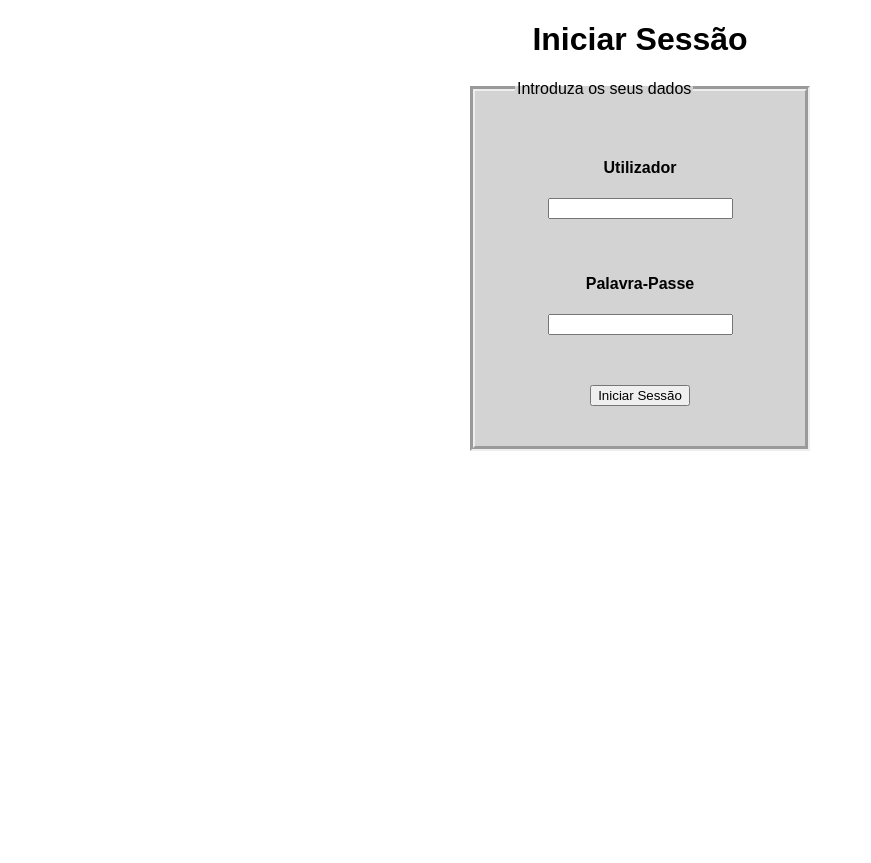
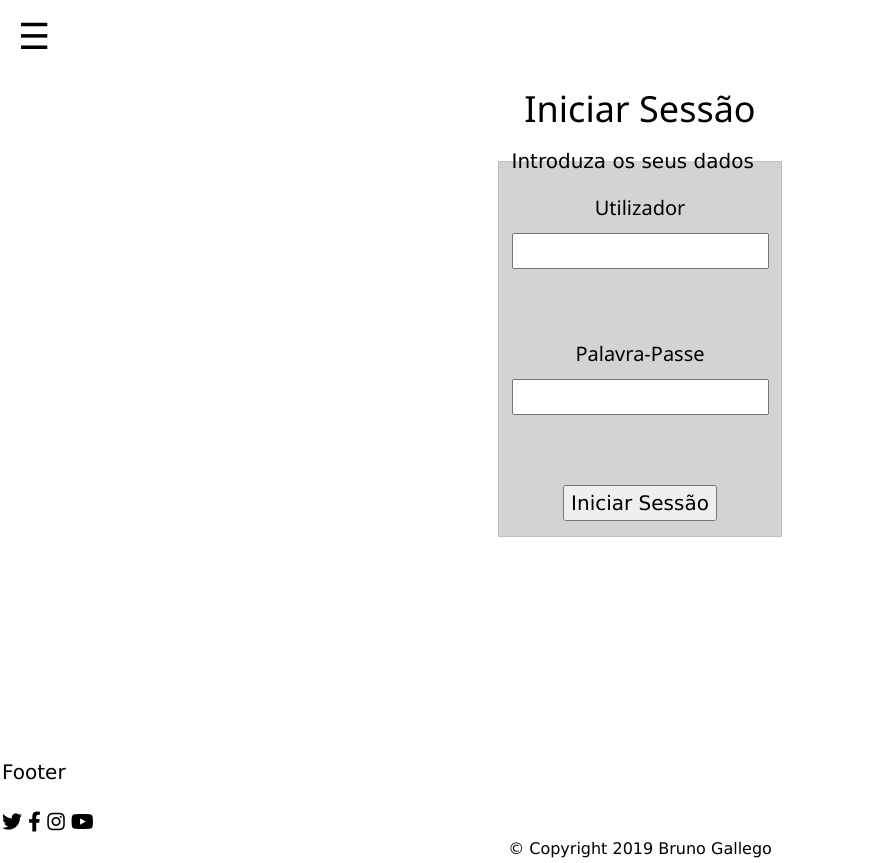
Before and after one commit to Brunodesa/registo01, a Flask app: page /login in a window 1280 px wide. Shown: the whole page, without its empty margins (0-871 px from the left). Before the commit the page ends 451 px from the top, so only its background shows below. Run offline with Flask 2, Linux system fonts and the light colour scheme; some libraries are stand-ins or nearby versions.

Commit message:
sidebar, login e footer

```diff
--- a/app.py
+++ b/app.py
@@ -1,6 +1,11 @@
 from flask import Flask, render_template, request
 
 app = Flask(__name__)
+
+
+@app.route('/')
+def index():
+    return render_template('index.html')
 
 
 def gravar(v1, v2, v3):
@@ -8,7 +13,7 @@
     ficheiro = sqlite3.connect('db/Utilizadores.db')
     db = ficheiro.cursor()
     db.execute("CREATE TABLE IF NOT EXISTS usr (nome text,email text, passe text)")
-    db.execute(" INSERT INTO usr VALUES (?, ?, ?)", (v1, v2, v3))
+    db.execute("INSERT INTO usr VALUES (?, ?, ?)", (v1, v2, v3))
     ficheiro.commit()
     ficheiro.close()
 
@@ -17,24 +22,25 @@
     import sqlite3
     ficheiro = sqlite3.connect('db/Utilizadores.db')
     db = ficheiro.cursor()
-    db.execute(" SELECT nome FROM usr WHERE nome = ?", (v1,))
+    db.execute("SELECT * FROM usr WHERE nome = ?", (v1,))
     valor = db.fetchone()
     ficheiro.close()
     return valor
 
 
-def alterar(v1, v2):
+
+def log(v1, v2):
     import sqlite3
     ficheiro = sqlite3.connect('db/Utilizadores.db')
     db = ficheiro.cursor()
-    db.execute(" UPDATE usr SET passe = ? WHERE nome = ?", (v2, v1))
-    ficheiro.commit()
+    db.execute("SELECT * FROM usr WHERE nome = ? and passe = ?", (v1, v2,))
+    valor = db.fetchone()
     ficheiro.close()
+    return valor
 
 
-@app.route('/', methods=['GET', 'POST'])
+@app.route('/registo', methods=['GET', 'POST'])
 def route():
-    print(existe('admin'))
     erro = None
     if request.method == 'POST':
         v1 = request.form['utilizador']
@@ -42,7 +48,7 @@
         v3 = request.form['passe']
         v4 = request.form['cpasse']
         if existe(v1):
-            erro = 'O utlizador já existe.'
+            erro = 'O Utilizador já existe.'
         elif v3 != v4:
             erro = 'A palavra passe não coincide.'
         else:
@@ -50,20 +56,14 @@
     return render_template('registo.html', erro=erro)
 
 
-@app.route('/', methods=['GET', 'POST'])
-def newpasse():
-    erro = None
-    if request.method == 'POST':
-        v1 = request.form['utilizador']
-        v2 = request.form['passe']
-        v3 = request.form['cpasse']
-        if not existe(v1):
-            erro = 'O utlizador não existe.'
-        elif v2 != v3:
-            erro = 'A palavra passe não coincide.'
-        else:
-            alterar(v1, v2)
-    return render_template('newpasse.html', erro=erro)
+def alterar(v1, v2):
+    import sqlite3
+    ficheiro = sqlite3.connect('db/Utilizadores.db')
+    db = ficheiro.cursor()
+    db.execute("UPDATE usr SET passe = ? WHERE nome = ?", (v2, v1))
+    ficheiro.commit()
+    ficheiro.close()
+
 
 
 @app.route('/login', methods=['GET', 'POST'])
@@ -72,18 +72,33 @@
     if request.method == 'POST':
         v1 = request.form['utilizador']
         v2 = request.form['passe']
-        v3 = request.form['cpasse']
-        usr = request.form['utilizador']
-        passes = usr.passes()
-        # Se o utilizador existe e a passe está correta:
-        if usr in passes and passes[usr] == usr.code(request.form['passe']):
-            usr.set(request.form['utilizador'])
-        elif usr not in passes:
-            erro = 'O utilizador não existe.'
+        if not existe(v1):
+            erro = 'O Utilizador não existe.'
+        elif not log(v1, v2):
+            erro = 'A palavra passe está errada.'
         else:
-            erro = 'A palavra passe está incorreta.'
+            erro = 'Bem-Vindo.'
     return render_template('login.html', erro=erro)
 
 
-if __name__ == "__main__":
+
+@app.route('/newpasse', methods=['GET', 'POST'])
+def newpasse():
+    erro = None
+    if request.method == 'POST':
+        v1 = request.form['utilizador']
+        v2 = request.form['passe']
+        v3 = request.form['cpasse']
+        if not existe(v1):
+            erro = 'O Utilizador não existe.'
+        elif v2 != v3:
+            erro = 'A palavra passe não coincide.'
+        else:
+            alterar(v1, v2)
+    return render_template('newpasse.html', erro=erro)
+
+
+
+
+if __name__ == '__main__':
     app.run(debug=True)
--- a/static/style.css
+++ b/static/style.css
@@ -1,12 +1,112 @@
-body{
-    text-align:center;
-    font-family: Arial, Helvetica, sans-serif;
+
+body {
+  font-family: Arial, Helvetica, sans-serif;
+  background-color: white;
+  font-family: Arial, Helvetica, sans-serif;
 }
 
+
 fieldset {
-    padding: 40px;
-    width: 250px;
-    margin: auto;
-    background-color: lightgrey;
-    border: 5px groove;
+  padding: 50px;
+  width: 250px;
+  margin: auto;
+  border: 5px groove;
+  background-color: lightgray;
 }
+
+
+
+
+.navbar {
+  overflow: hidden;
+  background-color: #333;
+}
+
+.navbar a {
+  float: left;
+  font-size: 16px;
+  color: white;
+  text-align: center;
+  padding: 14px 16px;
+  text-decoration: none;
+}
+
+.dropdown {
+  float: left;
+  overflow: hidden;
+}
+
+.dropdown .dropbtn {
+  font-size: 16px;
+  border: none;
+  outline: none;
+  color: white;
+  padding: 14px 16px;
+  background-color: inherit;
+  font-family: inherit;
+  margin: 0;
+}
+
+.navbar a:hover, .dropdown:hover .dropbtn {
+  background-color: red;
+}
+
+.dropdown-content {
+  display: none;
+  position: absolute;
+  background-color: #f9f9f9;
+  min-width: 160px;
+  box-shadow: 0px 8px 16px 0px rgba(0,0,0,0.2);
+  z-index: 1;
+}
+
+.dropdown-content a {
+  float: none;
+  color: black;
+  padding: 12px 16px;
+  text-decoration: none;
+  display: block;
+  text-align: left;
+}
+
+.dropdown-content a:hover {
+  background-color: #ddd;
+}
+
+.dropdown:hover .dropdown-content {
+  display: block;
+}
+
+
+.footer {
+  position: left;
+  left: 0;
+  bottom: 0;
+  padding: 2px;
+  width: 100%;
+  background-color: white;
+  color: black;
+  text-align: left;
+  font-size: 20px;
+}
+
+.fa-facebook {
+  background: #3B5998;
+  color: black;
+
+.fa-instagram {
+  background: #3B5998;
+  color: black;
+
+.fa-twitter {
+  background: #3B5998;
+  color: black;
+
+.fa-youtube {
+  background: #3B5998;
+  color: black;
+
+
+
+</style>
+</head>
--- /dev/null
+++ b/templates/layout.html
@@ -0,0 +1,70 @@
+<link rel="stylesheet" href="/static/style.css">
+<link rel="stylesheet" href="https://www.w3schools.com/w3css/4/w3.css">
+<link rel="stylesheet" href="https://use.fontawesome.com/releases/v5.8.2/css/all.css"
+      integrity="sha384-oS3vJWv+0UjzBfQzYUhtDYW+Pj2yciDJxpsK1OYPAYjqT085Qq/1cq5FLXAZQ7Ay" crossorigin="anonymous">
+{% block titulo %}
+{% endblock %}
+
+<script>
+function w3_open() {
+  document.getElementById("mySidebar").style.display = "block";
+  document.getElementById("myOverlay").style.display = "block";
+}
+function w3_close() {
+  document.getElementById("mySidebar").style.display = "none";
+  document.getElementById("myOverlay").style.display = "none";
+}
+
+</script>
+
+</head>
+
+<!-- Sidebar -->
+<div class="w3-sidebar w3-bar-block w3-animate-left" style="display:none;z-index:5" id="mySidebar">
+    <button class="w3-bar-item w3-button w3-large" onclick="w3_close()">Close &times;</button>
+    <a href="/" class="w3-bar-item w3-button">Home</a>
+    <a href="/p1" class="w3-bar-item w3-button">Jogos</a>
+    <a href="/login" class="w3-bar-item w3-button">Login</a>
+    <a href="/registo" class="w3-bar-item w3-button">Registo</a>
+    <a href="/newpasse" class="w3-bar-item w3-button">Alterar Palavra-Passe</a>
+    <div class="w3-dropdown-hover">
+        <button class="w3-button">Dropdown <i class="fa fa-caret-down"></i></button>
+        <div class="w3-dropdown-content w3-bar-block">
+            <a href="#" class="w3-bar-item w3-button">Link</a>
+            <a href="#" class="w3-bar-item w3-button">Link</a>
+        </div>
+    </div>
+</div>
+
+<!-- Page Content -->
+<div class="w3-overlay w3-animate-opacity" onclick="w3_close()" style="cursor:pointer" id="myOverlay"></div>
+
+<div>
+    <button class="w3-button w3-white w3-xxlarge" onclick="w3_open()">&#9776;</button>
+    <div class="w3-container">
+    </div>
+</div>
+
+{% block conteudo %}
+{% endblock %}
+
+<!---INICIO FOOTER--->
+<body class="footer">
+    <br>
+    <br>
+    <br>
+    <br>
+    <br>
+    <br>
+    <p>Footer</p>
+    <a class="twitter" href="https://twitter.com/login"><i class="fab fa-twitter"></i></i></a>
+    <a class="facebook" href="https://pt-pt.facebook.com/"><i class="fab fa-facebook-f"></i></i></a>
+    <a class="instagram" href="https://www.instagram.com/"><i class="fab fa-instagram"></i></a>
+    <a class="youtube" href="https://www.youtube.com"><i class="fab fa-youtube"></i></a>
+    <center>
+        <small>&copy; Copyright 2019 Bruno Gallego</small>
+    </center>
+
+
+</body>
+</html>
--- a/templates/login.html
+++ b/templates/login.html
@@ -1,10 +1,8 @@
-<!DOCTYPE html>
-<html lang="pt">
-<head>
-    <meta charset="UTF-8">
-    <title>Registo</title>
-    <link rel="stylesheet" href="/static/style.css">
-</head>
+{% extends 'layout.html' %}
+{% block titulo %}
+<title>Iniciar Sessão</title>
+{% endblock %}
+{% block conteudo %}
 <center>
     <h1>Iniciar Sessão</h1>
     <form method="post">
@@ -21,14 +19,4 @@
     </form>
     {% if erro %}<h4>{{ erro }}</h4>{% endif %}
 </center>
-
-
-
-</fieldset>
-
-{% if erro %}
-{{ erro }}
-{% endif %}
-
-</body>
-</html>
+{% endblock %}
```
Also changed, not shown: templates/index.html (added, +12 -0 lines), templates/newpasse.html (+4 -11 lines), templates/registo.html (+4 -11 lines), db/Utilizadores.db, static/gif.gif (added), static/loja.jpg (added).
